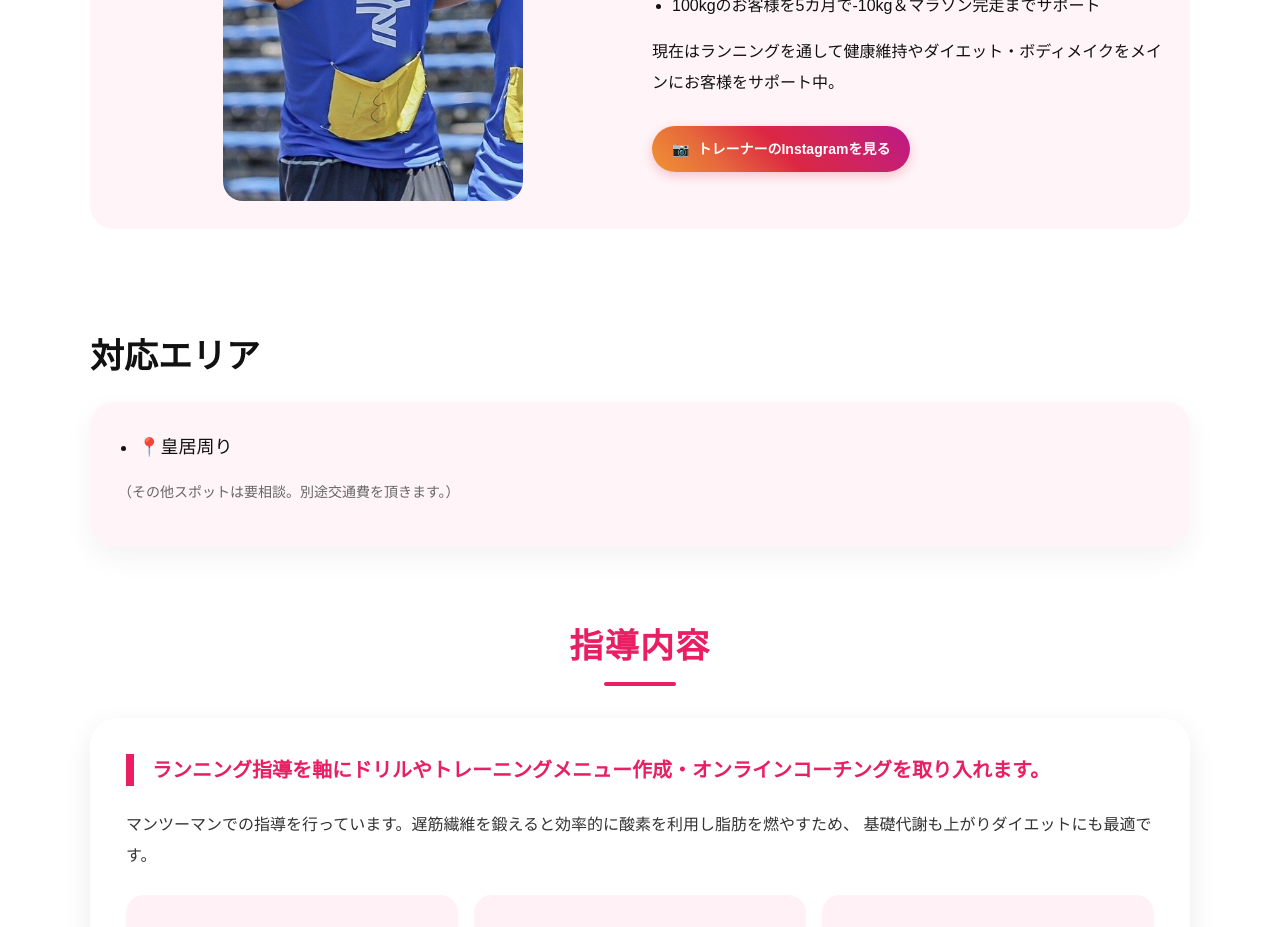
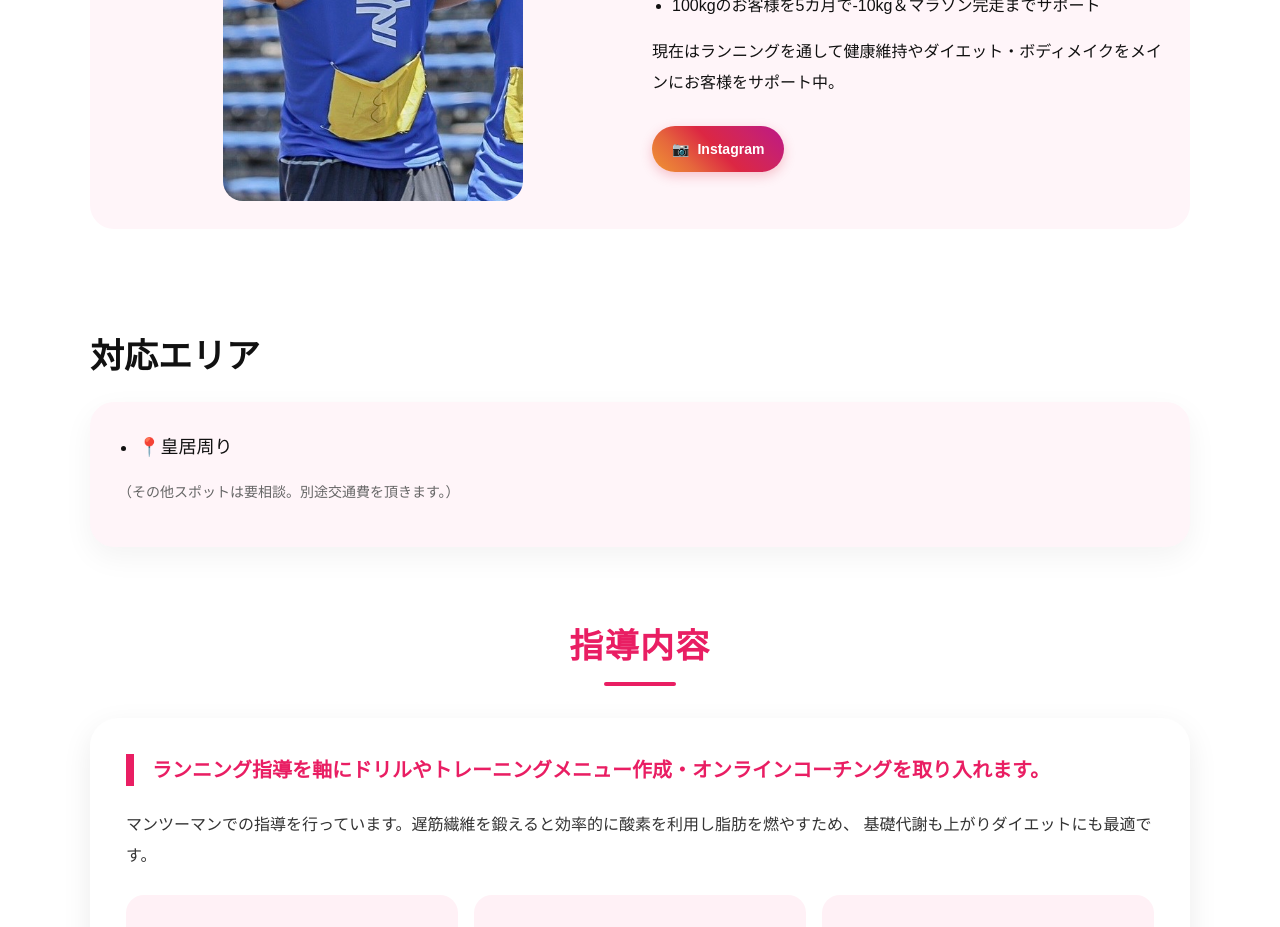
Before and after one commit to sparklingLASER/luka-web, a Next.js app: page / in a window 1280 px wide. Shown: the part 1200-2127 px from the top of the page. Built offline with nearby package versions, Linux system fonts and the light colour scheme.

Commit message:
Update page.jsx

```diff
--- a/app/page.jsx
+++ b/app/page.jsx
@@ -221,7 +221,7 @@ export default function HomePage() {
               }}
             >
               <span>📷</span>
-              <span>トレーナーのInstagramを見る</span>
+              <span>Instagram</span>
             </a>
           </div>
         </div>
```
